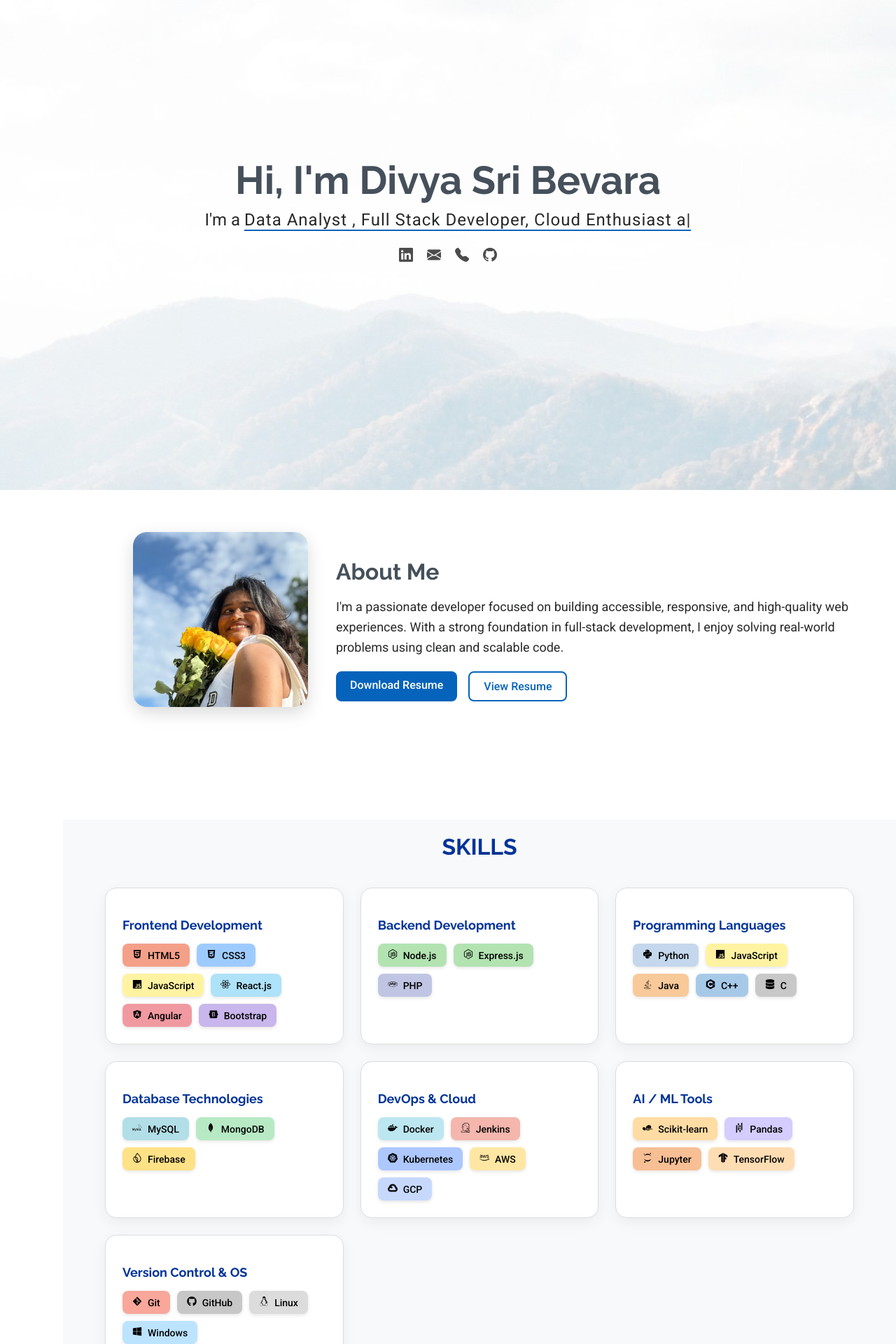
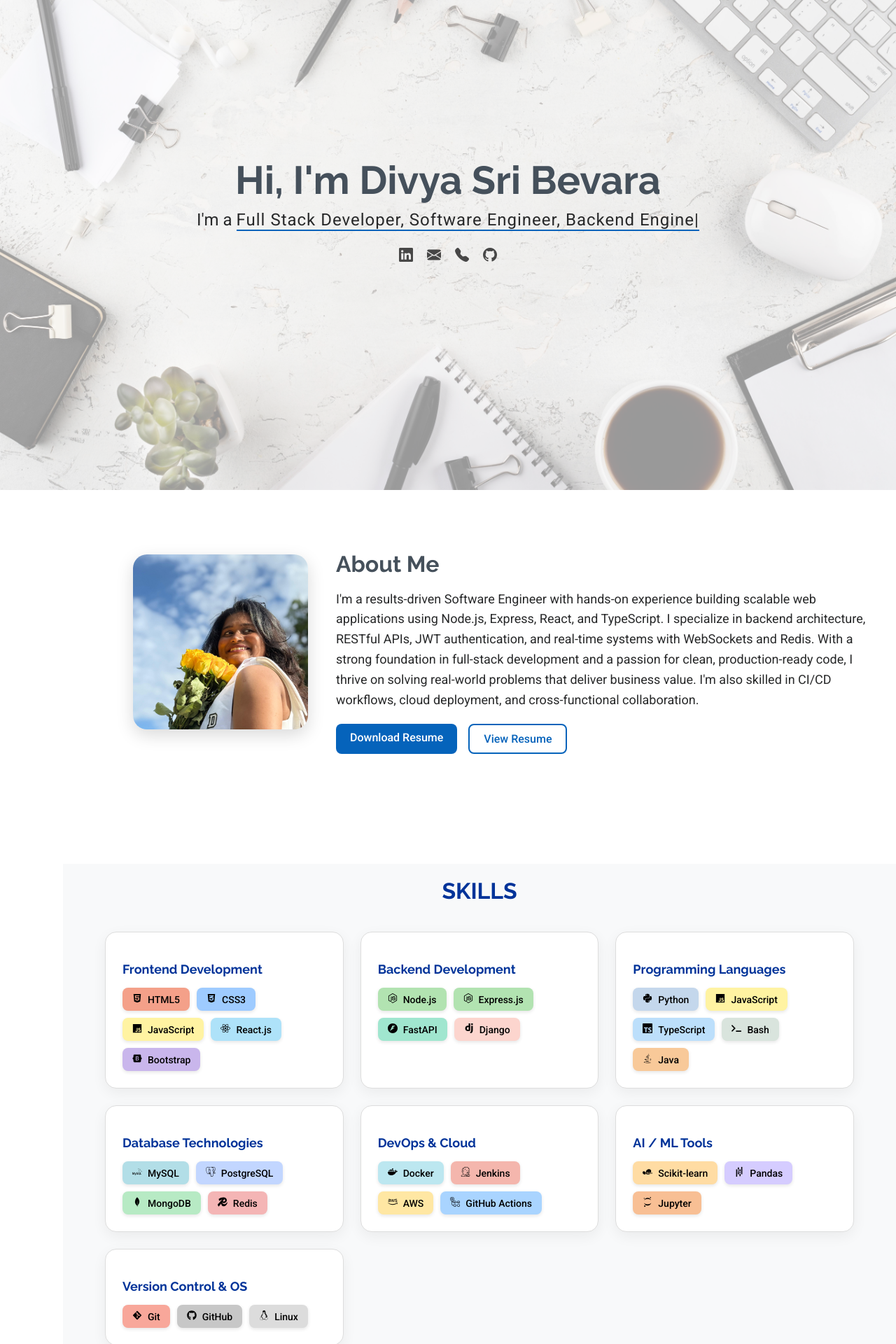
Before and after one commit to divyasrib06/my-portfolio-v2, a React (Create React App) app: page / in a window 1280 px wide. Shown: the part 100-2020 px from the top of the page at 70% size. Built offline with nearby package versions, Linux system fonts and the light colour scheme.

Commit message:
Update Nav bar functionality,Resume,skills and Background img

```diff
--- a/src/assets/css/home.css
+++ b/src/assets/css/home.css
@@ -16,7 +16,7 @@
   width: 100%;
   height: 100%;
   object-fit: cover;
-  z-index: 1;
+  z-index: 0.1;
 }
 
 .home:before {
@@ -24,7 +24,7 @@
   background: rgba(255, 255, 255, 0.6);
   position: absolute;
   inset: 0;
-  z-index: 2;
+  z-index: 1;
 }
 
 .home .container {
--- a/src/assets/css/navbar.css
+++ b/src/assets/css/navbar.css
@@ -3,7 +3,7 @@
   top: 0;
   left: 0;
   height: 100vh;
-  width: 170px;
+  width: 160px; /* Increased from 80px */
   background-color: transparent;
   padding: 0;
   z-index: 997;
@@ -27,7 +27,6 @@
   .header.header-show {
     left: 0;
   }
-
 }
 
 .navmenu {
@@ -53,9 +52,9 @@
   display: flex;
   align-items: center;
   justify-content: flex-start;
-  width: 40px;
+  width: 40px; /* Reduced from 48px */
   height: 40px;
-  padding: 0 12px;
+  padding: 0 10px;
   background: rgba(39, 40, 41, 0.08);
   border-radius: 40px;
   color: var(--nav-color);
@@ -67,7 +66,7 @@
   text-decoration: none;
 }
 
-.navmenu .navicon {
+.navmenu .icon {
   font-size: 18px;
   flex-shrink: 0;
   color: var(--nav-color);
@@ -76,44 +75,38 @@
   visibility: visible;
 }
 
-.navmenu a span {
+.navmenu .label {
   margin-left: 10px;
   opacity: 0;
   visibility: hidden;
   transition: opacity 0.3s ease;
 }
 
-.navmenu a:hover,
 .navmenu a.active {
-  width: 110px;
+  width: 125px;
   background: var(--nav-hover-color);
   color: var(--contrast-color);
 }
 
-.navmenu a:hover .navicon,
-.navmenu a.active .navicon {
+.navmenu a.active .icon {
   color: var(--contrast-color);
 }
 
-.navmenu a:hover span,
-.navmenu a.active span {
+.navmenu a.active .label {
   opacity: 1;
   visibility: visible;
 }
 
-.navmenu .active,
-.navmenu .active:focus,
-.navmenu li:hover > a {
-  background: var(--nav-hover-color);
-  color: var(--contrast-color);
-  margin-left: 8px;
-  width: 140px;
+/* Prevent label reveal on hover */
+.navmenu a:hover {
+  background: rgba(39, 40, 41, 0.12);
+  color: var(--nav-color);
 }
 
-.navmenu::-webkit-scrollbar,
-.header::-webkit-scrollbar {
-  display: none;
+.navmenu a:hover .icon {
+  color: var(--nav-color);
 }
+
 .menu-toggle {
   display: none;
   position: fixed;
@@ -180,17 +173,22 @@
     left: 0;
     z-index: 997;
   }
-   .navmenu a span,
-.navmenu a {
+
+  .navmenu a,
+  .navmenu a .label {
+    width: 80% !important;
     opacity: 1 !important;
     visibility: visible !important;
-  width: 80% !important;
   }
 
   .navmenu a:hover,
   .navmenu a.active {
-  width: 80%;
     background: var(--nav-hover-color);
     color: var(--contrast-color);
   }
 }
+
+.navmenu::-webkit-scrollbar,
+.header::-webkit-scrollbar {
+  display: none;
+}
--- a/src/assets/css/skills.css
+++ b/src/assets/css/skills.css
@@ -1,16 +1,9 @@
 .skills-section {
-  padding: 60px 40px;
+  margin-left: 90px;
+  padding: 20px 40px;
+  overflow-x: hidden;
   background-color: #f8f9fa;
 }
-.skills-section {
-  margin-left: 90px;
-  padding: 60px 40px;
-  overflow-x: hidden;
-  padding: 20px 40px;
-  background-color: #f8f9fa;
-
-}
-
 
 .skills-section .section-title {
   text-align: center;
@@ -76,40 +69,39 @@
   transform: scale(1.05);
 }
 
+/* Updated Tech Colors */
 .html        { background-color: #f4a089; color: #000; }
 .css         { background-color: #9ecbff; color: #000; }
 .js          { background-color: #fff3a2; color: #000; }
 .react       { background-color: #aee2f9; color: #000; }
-.angular     { background-color: #f199a1; color: #000; }
 .bootstrap   { background-color: #c9b6ec; color: #000; }
 
 .node        { background-color: #b2e3b1; color: #000; }
-.express     { background-color: #d3d3d3; color: #000; }
-.php         { background-color: #c0c5e3; color: #000; }
+.fastapi     { background-color: #a0e6cf; color: #000; }
+.django      { background-color: #fcd5ce; color: #000; }
 
 .python      { background-color: #c4d7ec; color: #000; }
 .java        { background-color: #f8c999; color: #000; }
-.c           { background-color: #c8c8c8; color: #000; }
-.cpp         { background-color: #a7c9e8; color: #000; }
+.typescript  { background-color: #bcdffb; color: #000; }
+.bash        { background-color: #d9e4dd; color: #000; }
+
 .mysql       { background-color: #b2dee7; color: #000; }
+.postgresql  { background-color: #c2d6ff; color: #000; }
 .mongo       { background-color: #b7eac4; color: #000; }
-.firebase    { background-color: #ffe186; color: #000; }
+.redis       { background-color: #f4b5b5; color: #000; }
 
 .docker      { background-color: #bce7f0; color: #000; }
 .jenkins     { background-color: #f4b6ad; color: #000; }
-.kube        { background-color: #adc7ff; color: #000; }
 .aws         { background-color: #ffe7a3; color: #000; }
-.gcp         { background-color: #c6d9fd; color: #000; }
+.githubactions { background-color: #a9d4ff; color: #000; }
 
 .git         { background-color: #f8a79a; color: #000; }
 .github      { background-color: #c7c7c7; color: #000; }
 .linux       { background-color: #dcdcdc; color: #000; }
-.windows     { background-color: #bce3ff; color: #000; }
 
 .scikit      { background-color: #ffdca3; color: #000; }
 .pandas      { background-color: #d5ccff; color: #000; }
 .jupyter     { background-color: #f8bf94; color: #000; }
-.tensorflow  { background-color: #ffddb3; color: #000; }
 
 @media (max-width: 767px) {
   .skills-section {
--- a/src/components/About.jsx
+++ b/src/components/About.jsx
@@ -12,10 +12,9 @@ const About = () => {
         </div>
         <div className="about-text">
           <h2>About Me</h2>
-          <p>
-            I'm a passionate developer focused on building accessible, responsive, and high-quality web experiences.
-            With a strong foundation in full-stack development, I enjoy solving real-world problems using clean and scalable code.
-          </p>
+         <p>
+  I'm a results-driven Software Engineer with hands-on experience building scalable web applications using Node.js, Express, React, and TypeScript. I specialize in backend architecture, RESTful APIs, JWT authentication, and real-time systems with WebSockets and Redis. With a strong foundation in full-stack development and a passion for clean, production-ready code, I thrive on solving real-world problems that deliver business value. I'm also skilled in CI/CD workflows, cloud deployment, and cross-functional collaboration.
+</p>
           <div className="about-buttons">
             <a href={resumePDF} className="btn" download>Download Resume</a>
             <a href={resumePDF} className="btn btn-outline" target="_blank" rel="noreferrer">View Resume</a>
--- a/src/components/Home.jsx
+++ b/src/components/Home.jsx
@@ -8,7 +8,7 @@ import '../assets/css/home.css';
 const Home = () => {
   useEffect(() => {
     const typed = new Typed('.typed', {
-      strings: ['Data Analyst , Full Stack Developer, Cloud Enthusiast and Team Player'],
+      strings: [' Full Stack Developer, Software Engineer, Backend Engineer, Data Analyst, Clod Enthusiast '],
       typeSpeed: 100,
       backSpeed: 50,
       backDelay: 2000,
--- a/src/components/Navbar.jsx
+++ b/src/components/Navbar.jsx
@@ -28,7 +28,7 @@ const Navbar = () => {
     const el = document.getElementById(id);
     if (el) {
       el.scrollIntoView({ behavior: 'smooth', block: 'start' });
-      setMobileMenuOpen(false); // close on click
+      setMobileMenuOpen(false);
     }
   };
 
@@ -86,10 +86,10 @@ const Navbar = () => {
                 <a
                   href={`#${section.id}`}
                   onClick={(e) => handleAnchorClick(e, section.id)}
-                  className={activeSection === section.id ? 'active' : ''}
+                  className={`nav-link ${activeSection === section.id ? 'active' : ''}`}
                 >
-                  {section.icon}
-                  <span>{section.label}</span>
+                  <span className="icon">{section.icon}</span>
+                  <span className="label">{section.label}</span>
                 </a>
               </li>
             ))}
--- a/src/components/Skills.jsx
+++ b/src/components/Skills.jsx
@@ -2,14 +2,15 @@ import React from 'react';
 import '../assets/css/skills.css';
 
 import {
-  FaHtml5, FaCss3Alt, FaJs, FaReact, FaAngular, FaBootstrap,
-  FaNodeJs, FaPhp, FaPython, FaJava, FaDatabase,
-  FaAws, FaGitAlt, FaLinux, FaWindows, FaDocker,
-  FaJenkins, FaGithub
+  FaHtml5, FaCss3Alt, FaJs, FaReact, FaBootstrap,
+  FaNodeJs, FaPython, FaJava, FaAws, FaGitAlt, FaLinux,
+  FaDocker, FaJenkins, FaGithub, FaTerminal
 } from 'react-icons/fa';
+
 import {
-  SiMongodb, SiFirebase, SiKubernetes, SiCplusplus, SiGooglecloud,
-  SiTensorflow, SiJupyter, SiMysql, SiScikitlearn, SiPandas
+  SiMongodb, SiFastapi, SiDjango, SiTypescript,
+  SiPostgresql, SiRedis, SiGithubactions,
+  SiScikitlearn, SiPandas, SiJupyter, SiMysql
 } from 'react-icons/si';
 
 const skillsData = [
@@ -20,7 +21,6 @@ const skillsData = [
       { name: 'CSS3', icon: <FaCss3Alt />, className: 'css' },
       { name: 'JavaScript', icon: <FaJs />, className: 'js' },
       { name: 'React.js', icon: <FaReact />, className: 'react' },
-      { name: 'Angular', icon: <FaAngular />, className: 'angular' },
       { name: 'Bootstrap', icon: <FaBootstrap />, className: 'bootstrap' }
     ]
   },
@@ -29,7 +29,8 @@ const skillsData = [
     skills: [
       { name: 'Node.js', icon: <FaNodeJs />, className: 'node' },
       { name: 'Express.js', icon: <FaNodeJs />, className: 'node' },
-      { name: 'PHP', icon: <FaPhp />, className: 'php' }
+      { name: 'FastAPI', icon: <SiFastapi />, className: 'fastapi' },
+      { name: 'Django', icon: <SiDjango />, className: 'django' }
     ]
   },
   {
@@ -37,17 +38,18 @@ const skillsData = [
     skills: [
       { name: 'Python', icon: <FaPython />, className: 'python' },
       { name: 'JavaScript', icon: <FaJs />, className: 'js' },
-      { name: 'Java', icon: <FaJava />, className: 'java' },
-      { name: 'C++', icon: <SiCplusplus />, className: 'cpp' },
-      { name: 'C', icon: <FaDatabase />, className: 'c' }
+      { name: 'TypeScript', icon: <SiTypescript />, className: 'typescript' },
+      { name: 'Bash', icon: <FaTerminal />, className: 'bash' },
+      { name: 'Java', icon: <FaJava />, className: 'java' }
     ]
   },
   {
     category: 'Database Technologies',
     skills: [
       { name: 'MySQL', icon: <SiMysql />, className: 'mysql' },
+      { name: 'PostgreSQL', icon: <SiPostgresql />, className: 'postgresql' },
       { name: 'MongoDB', icon: <SiMongodb />, className: 'mongo' },
-      { name: 'Firebase', icon: <SiFirebase />, className: 'firebase' }
+      { name: 'Redis', icon: <SiRedis />, className: 'redis' }
     ]
   },
   {
@@ -55,9 +57,8 @@ const skillsData = [
     skills: [
       { name: 'Docker', icon: <FaDocker />, className: 'docker' },
       { name: 'Jenkins', icon: <FaJenkins />, className: 'jenkins' },
-      { name: 'Kubernetes', icon: <SiKubernetes />, className: 'kube' },
       { name: 'AWS', icon: <FaAws />, className: 'aws' },
-      { name: 'GCP', icon: <SiGooglecloud />, className: 'gcp' }
+      { name: 'GitHub Actions', icon: <SiGithubactions />, className: 'githubactions' }
     ]
   },
   {
@@ -65,8 +66,7 @@ const skillsData = [
     skills: [
       { name: 'Scikit-learn', icon: <SiScikitlearn />, className: 'scikit' },
       { name: 'Pandas', icon: <SiPandas />, className: 'pandas' },
-      { name: 'Jupyter', icon: <SiJupyter />, className: 'jupyter' },
-      { name: 'TensorFlow', icon: <SiTensorflow />, className: 'tensorflow' }
+      { name: 'Jupyter', icon: <SiJupyter />, className: 'jupyter' }
     ]
   },
   {
@@ -74,8 +74,7 @@ const skillsData = [
     skills: [
       { name: 'Git', icon: <FaGitAlt />, className: 'git' },
       { name: 'GitHub', icon: <FaGithub />, className: 'github' },
-      { name: 'Linux', icon: <FaLinux />, className: 'linux' },
-      { name: 'Windows', icon: <FaWindows />, className: 'windows' }
+      { name: 'Linux', icon: <FaLinux />, className: 'linux' }
     ]
   }
 ];
```
Also changed, not shown: src/assets/images/home-bg.jpg, 1 other file (tests, documents, lock files or other folders). Lines whose indentation alone changed are shown as unchanged.
